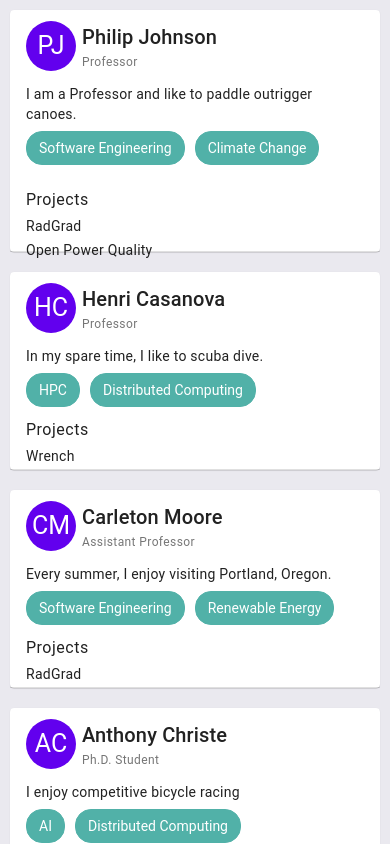
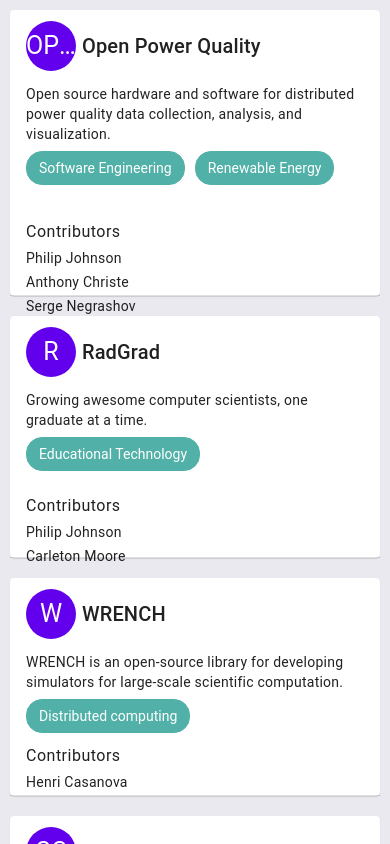
Before and after one commit to Blue-Leopards/BlueLeopards, a React Native app in the folder client/: screen / in a window 390 px wide. Built offline with nearby package versions, Linux system fonts and the light colour scheme; what react-native would draw is missing.

Commit message:
Added styling to Projects page

```diff
--- a/client/App.js
+++ b/client/App.js
@@ -39,8 +39,8 @@
   return (
       <View style={{flex:1, backgroundColor: "#eae9ef"}}>
         {/* <HomePage/> */}
-        <ProfilesPage/>
-        {/* <ProjectsPage/> */}
+        {/* <ProfilesPage/> */}
+        <ProjectsPage/>
         {/* <LoginPage/> */}
         {/* <NavigationBar/> */}
       </View>
--- a/client/pages/ProfilesPage.js
+++ b/client/pages/ProfilesPage.js
@@ -64,7 +64,6 @@
         const word = names[i];
         initials += word[0];
     }
-    console.log(initials);
 
     const LeftContent = props => <Avatar.Text size={50} label={initials} />
 
--- a/client/pages/ProjectsPage.js
+++ b/client/pages/ProjectsPage.js
@@ -1,10 +1,15 @@
 import React from 'react';
 import {
     View,
-    Text,
     Image,
     FlatList
   } from 'react-native';
+
+import {
+    Text,
+    Avatar, Button, Card, Title, Paragraph, Divider,
+    Subheading, Chip
+} from 'react-native-paper';
 
 const ProjectsPage = () => {
     return (
@@ -21,24 +26,55 @@
 
 const Project = (props) => {
     const {name, description, interests, contributors} = props.data;
+
+    /* Take initials of project name */
+    const names = name.split(" ");
+    let initials = "";
+    for(let i = 0; i < names.length; i++) {
+        const word = names[i];
+        initials += word[0];
+    }
+
+    const LeftContent = props => <Avatar.Text size={50} label={initials} />
+
     return (
-        <View style={{borderWidth: 1}}>
-            <Image source={require('../public/images/default_project.png')} style={{ width: 40, height: 40 }} />
-            <Text>{name}</Text>
-            <Text>{description}</Text>
-            <Text>Tags:</Text>
+        <Card style={{ margin: 10 }}>
+            <Card.Title title={name} left={LeftContent} />
+            <Card.Content style={{ marginBottom: 5 }}>
+                <Paragraph>{description}</Paragraph>
+            </Card.Content>
+            <View>
+                <Card.Content style={{ flex: 1 }}>
                     <FlatList
+                        style={{ flexDirection: 'row' }}
                         listKey="interests"
                         data={interests}
-                renderItem={({item, index}) => <Text>- {item}</Text>}/>
-            <Text>Contributors:</Text>
+                        renderItem={({ item, index }) => <Chip style={{ marginRight: 10, backgroundColor: '#51b1a8' }}><Text style={{ color: 'white' }}>{item}</Text></Chip>} />
+                </Card.Content>
+                <Card.Content style={{ flex: 1 }}>
+                    <Subheading>Contributors</Subheading>
                     <FlatList
                         listKey="contributors"
                         data={contributors}
-                renderItem={({item, index}) => <Text>- {item}</Text>}/>
+                        renderItem={({ item, index }) => <Paragraph>{item}</Paragraph>} />
+                </Card.Content>
             </View>
+            <Divider style={{ marginTop: 10 }} />
+        </Card>
     );
-};
+}
+
+
+
+
+
+
+
+
+
+
+
+
 
 const DATA = [
     {
```
Lines whose indentation alone changed are shown as unchanged.
